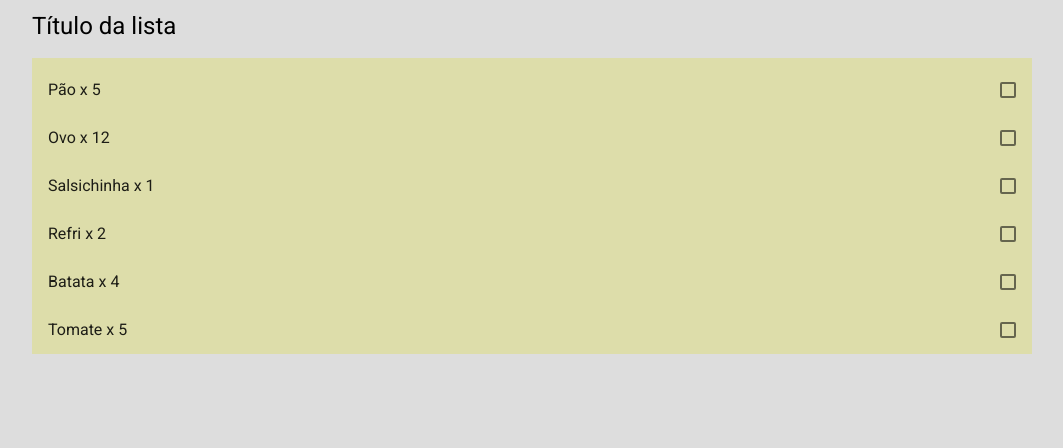
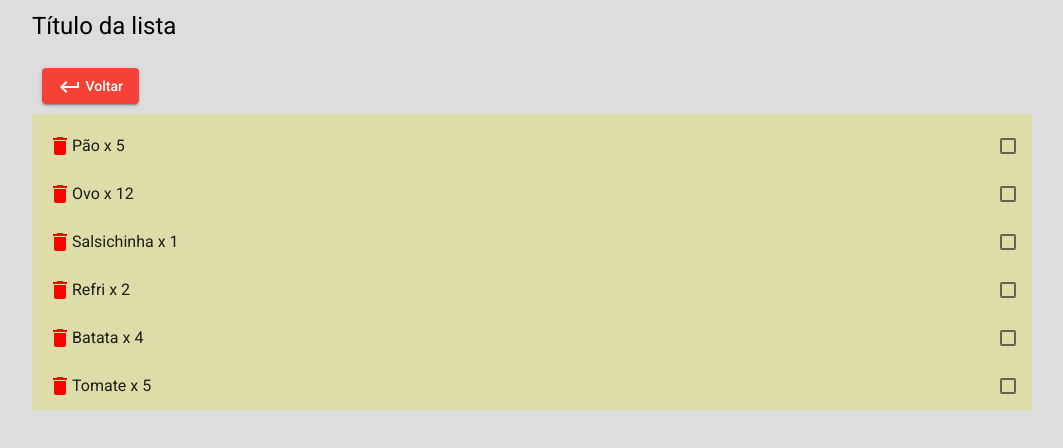
Before and after one commit to sam93vasconcelos/market-list-web, an Angular app: page /lista/1 in a window 1280 px wide. Shown: the top 448 px of the page, without its empty margins (108-1171 px from the left). Built offline with nearby package versions, Linux system fonts and the light colour scheme; sample sign-in values are in the browser's storage.

Commit message:
delete item

```diff
--- a/src/app/app.module.ts
+++ b/src/app/app.module.ts
@@ -16,6 +16,7 @@ import { ListCardComponent } from './components/list-card/list-card.component';
 import { MatIconModule } from '@angular/material/icon';
 import { ShowListComponent } from './lists/show-list/show-list.component';
 import { MatListModule } from '@angular/material/list';
+import { ListItemComponent } from './components/list-item/list-item.component';
 
 @NgModule({
   declarations: [
@@ -24,6 +25,7 @@ import { MatListModule } from '@angular/material/list';
     LoginComponent,
     ListCardComponent,
     ShowListComponent,
+    ListItemComponent,
   ],
   imports: [
     BrowserModule,
--- /dev/null
+++ b/src/app/components/list-item/list-item.component.html
@@ -0,0 +1,6 @@
+<span class="d-flex vertical-center">
+  <mat-icon (click)="handleDelete($event, item)" style="color: red">{{
+    confirmDelete ? "info" : "delete"
+  }}</mat-icon>
+  {{ item }}
+</span>
--- /dev/null
+++ b/src/app/components/list-item/list-item.component.ts
@@ -0,0 +1,32 @@
+import { Component, EventEmitter, Input, OnInit, Output } from '@angular/core';
+
+@Component({
+  selector: 'app-list-item',
+  templateUrl: './list-item.component.html',
+  styleUrls: ['./list-item.component.scss'],
+})
+export class ListItemComponent implements OnInit {
+  @Input() item;
+  @Output() deleteItemEvent = new EventEmitter<string>();
+
+  confirmDelete = false;
+
+  constructor() {}
+
+  ngOnInit(): void {}
+
+  handleDelete(event, item) {
+    event.stopPropagation();
+
+    if (this.confirmDelete) {
+      this.deleteItemEvent.emit(item);
+      return;
+    }
+
+    this.confirmDelete = true;
+
+    setTimeout(() => {
+      this.confirmDelete = false;
+    }, 2000);
+  }
+}
--- a/src/app/home/home.component.html
+++ b/src/app/home/home.component.html
@@ -2,6 +2,11 @@
   <h1>Olá 😄</h1>
 
   <h2>Suas listas de compras:</h2>
+
+  <button mat-raised-button class="ma-1" color="primary">
+    <mat-icon>add</mat-icon>
+    Add
+  </button>
 
   <app-list-card></app-list-card>
   <app-list-card></app-list-card>
--- a/src/app/lists/show-list/show-list.component.html
+++ b/src/app/lists/show-list/show-list.component.html
@@ -1,9 +1,17 @@
 <div class="container">
   <h1>Título da lista</h1>
 
+  <button mat-raised-button class="ma-1" color="warn" routerLink="/">
+    <mat-icon>keyboard_return</mat-icon>
+    Voltar
+  </button>
+
   <mat-selection-list #shoes class="list-container">
-    <mat-list-option *ngFor="let shoe of typesOfShoes">
-      {{ shoe }}
+    <mat-list-option *ngFor="let item of items">
+      <app-list-item
+        (deleteItemEvent)="deleteItem(item)"
+        [item]="item"
+      ></app-list-item>
     </mat-list-option>
   </mat-selection-list>
 </div>
--- a/src/app/lists/show-list/show-list.component.ts
+++ b/src/app/lists/show-list/show-list.component.ts
@@ -6,7 +6,7 @@ import { Component, OnInit } from '@angular/core';
   styleUrls: ['./show-list.component.scss'],
 })
 export class ShowListComponent implements OnInit {
-  typesOfShoes: string[] = [
+  items: string[] = [
     'Pão x 5',
     'Ovo x 12',
     'Salsichinha x 1',
@@ -18,4 +18,8 @@ export class ShowListComponent implements OnInit {
   constructor() {}
 
   ngOnInit(): void {}
+
+  deleteItem(item: string) {
+    this.items = this.items.filter((i) => i !== item);
+  }
 }
--- a/src/styles.scss
+++ b/src/styles.scss
@@ -31,3 +31,24 @@ select,
 .full-width {
   width: 100%;
 }
+
+.ma-1 {
+  margin: 10px !important;
+}
+
+.ma-2 {
+  margin: 20px !important;
+}
+
+.d-flex {
+  display: flex;
+}
+
+.all-center {
+  align-items: center;
+  justify-content: center;
+}
+
+.vertical-center {
+  align-items: center;
+}
```
Also changed, not shown: src/app/components/list-item/list-item.component.scss (added), 1 other file (tests, documents, lock files or other folders).
